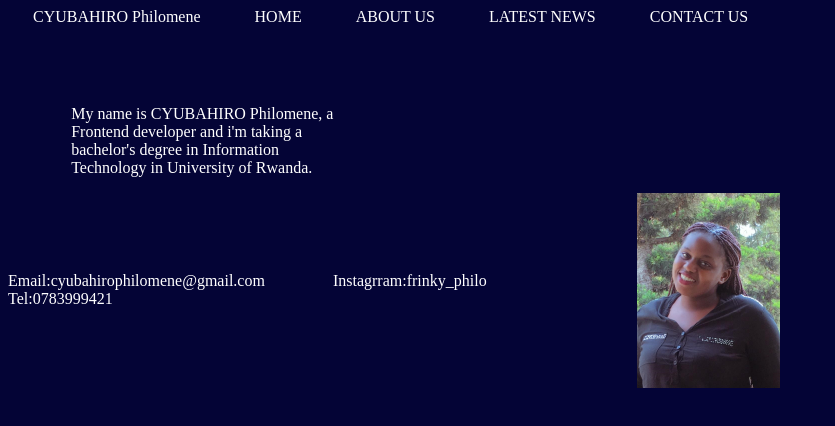
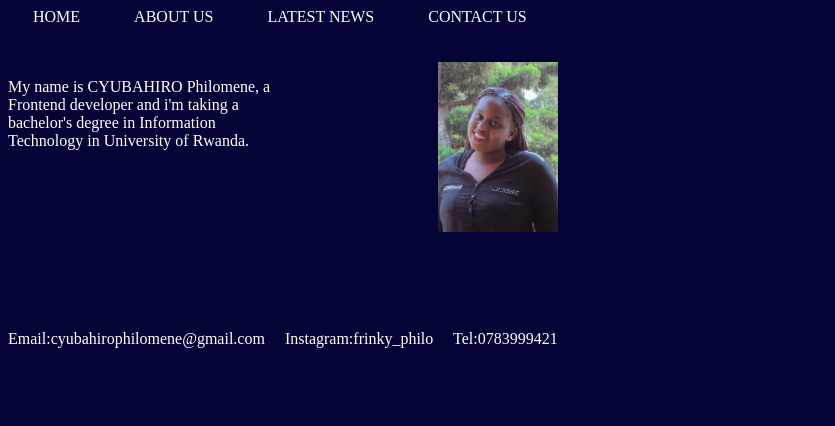
Before and after one commit to CYUBAHIROPhilomene/Portfolio, a plain HTML site: page index.html in a window 1280 px wide. Shown: the whole page, without its empty margins (0-835 px from the left). Drawn offline with Linux system fonts and the light colour scheme.

Commit message:
I made some changes

```diff
--- a/index.css
+++ b/index.css
@@ -1,5 +1,7 @@
 body{
     background-color: rgb(4, 4, 54);
+    width: 50%;
+    height: 75%;
 }
 a{
     text-decoration: none;
@@ -11,17 +13,16 @@ a{
 }
 .details{
     color: white;
-    padding: 5%;
-
-
 
 }
-.pht{
 
-float: right;
+.image{
+    float: right;
 }
-.info{
+.des{
+    float: left;
+}
+footer{
+    word-spacing: 1em;
     color: white;
-    word-spacing: 4em;
-
 }
--- a/index.html
+++ b/index.html
@@ -9,25 +9,26 @@
     </head>
 <body>
 
-<a href="">CYUBAHIRO Philomene</a>
+
     <a href="">HOME</a>
 <a href="">ABOUT US</a>
 <a href="">LATEST NEWS</a>
-<a href="">CONTACT US</a>
-<div class="details">
+<a href="">CONTACT US</a><br><br><br>
+<div class="details" style="width: 550px; height:250px; background-color:rgb(4, 4, 54);" >
+    <div class="des">
     <p> My name is CYUBAHIRO Philomene, a<br>
          Frontend developer and i'm taking a<br>
           bachelor's degree in Information<br> Technology
         in University of Rwanda.
     </p>
 
-
-<div class="pht">
-    <img src="Images/me.jpg" width="25%" height="50%">
+</div>
+<div class="image">
+    <img src="Images/me.jpg" width="120px" height="170px" " >
 </div></div>
-<div class="info">
-<p>Email:cyubahirophilomene@gmail.com Instagrram:frinky_philo
-  Tel:0783999421</p>
-</div>
+<br>
+<footer>
+    Email:cyubahirophilomene@gmail.com Instagram:frinky_philo Tel:0783999421
+</footer>
 </body>
 </html>
```
